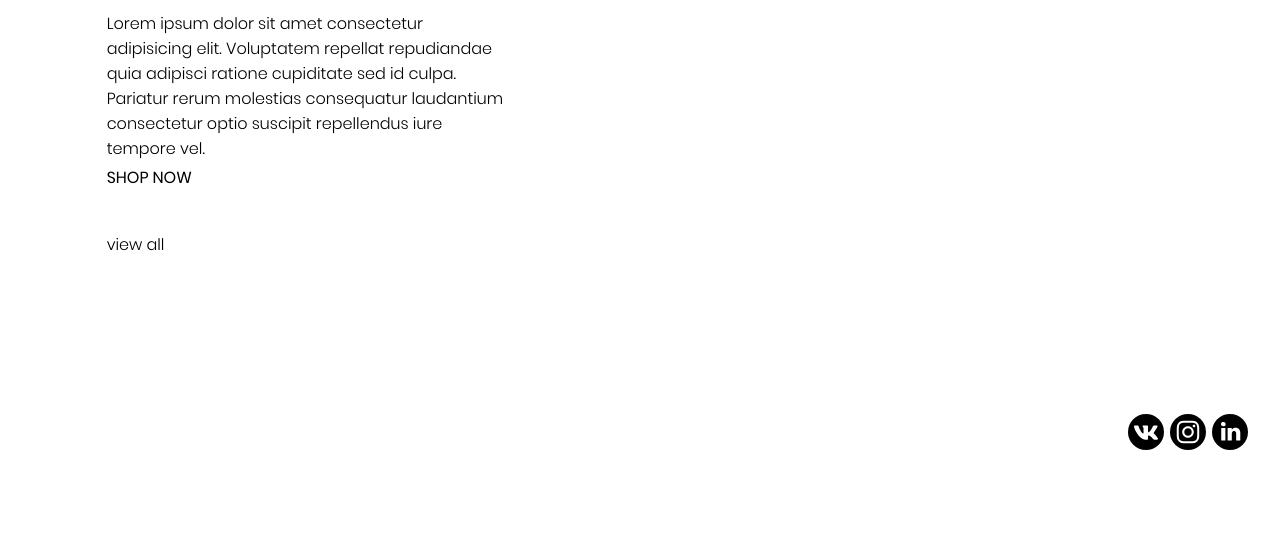
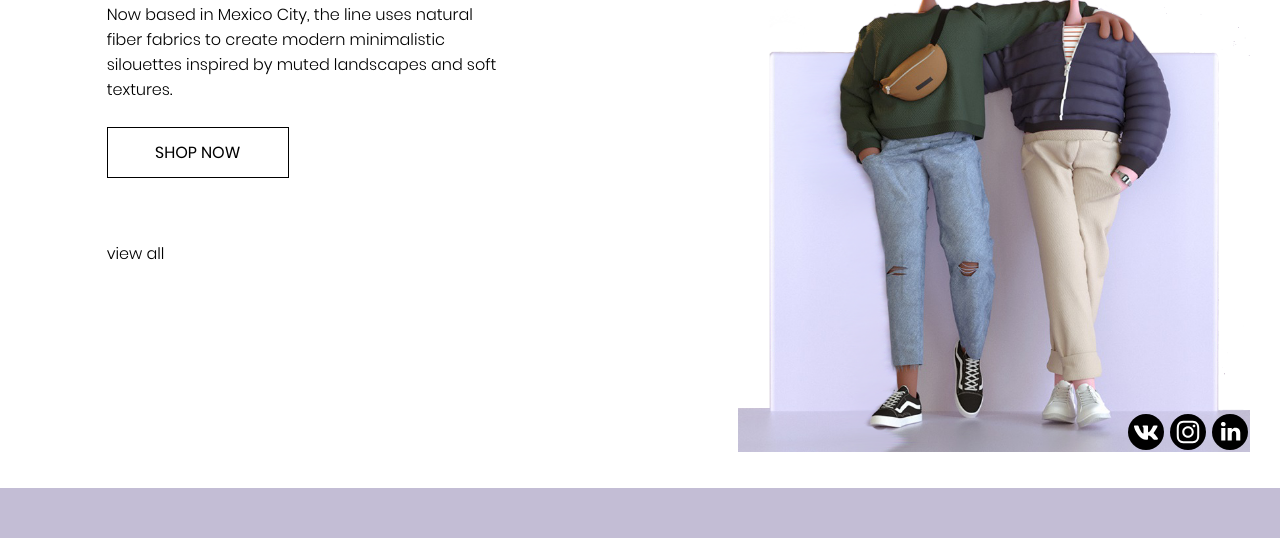
Before and after one commit to NikitaTin/clothes-shop, a plain HTML site: page index/index.html in a window 1280 px wide. Shown: the part 314-852 px from the top of the page. Before the commit the page ends 800 px from the top, so only its background shows below. Drawn offline with Linux system fonts and the light colour scheme.

Commit message:
#6 add picture background and edit article text background

```diff
--- a/index/index.css
+++ b/index/index.css
@@ -52,7 +52,7 @@
     align-self: center;
     /* self */
     display: grid;
-    grid-template-rows: 96px minmax(100px, 75%) 32px 64px;
+    grid-template-rows: 96px minmax(100px, 75%) 100px 64px;
 }
 /* #04 body grid */
 .index{
@@ -75,12 +75,17 @@
 }
 .article__text{
     font-family: light;
+    background: white;
 }
 .article__button{
     align-self: center;
     /* self */
     font-family: regular;
     text-transform: uppercase;
+    text-align: center;
+    border: 1px solid black;
+    width: 180px;
+    padding: 12px 0;
 }
 .article__desc{
     align-self: flex-end;
@@ -101,12 +106,21 @@
     width: 36px;
 }
 /* #09 index picture with absolute position */
-/* .index__pic{
+.index__pic{
     position: absolute;
     z-index: -1;
     right: 30px;
     top: calc((100% - 400px) / 2);
     width: 512px;
-    height: 512px;
-    background:gray url(./new-index-pic-noedit.jpg) center/512px;
-} */
+    height: 570px;
+    background: url(./new-index-pic-edit.png) no-repeat center/512px;
+}
+.index__pic__part{
+    background: #C3BDD5;
+    position: absolute;
+    z-index: -2;
+    bottom: -52px;
+    left: 0;
+    width: 100vw;
+    height: 50px;
+}
--- a/index/index.html
+++ b/index/index.html
@@ -22,12 +22,13 @@
     </header>
     <article class="article">
         <div class="article__title">new collections</div>
-        <div class="article__text text">Lorem ipsum dolor sit amet consectetur adipisicing elit. Voluptatem repellat repudiandae quia adipisci ratione cupiditate sed id culpa. Pariatur rerum molestias consequatur laudantium consectetur optio suscipit repellendus iure tempore vel.</div>
+        <div class="article__text text">Now based in Mexico City, the line uses natural fiber fabrics to create modern minimalistic silouettes inspired by muted landscapes and soft textures.</div>
         <div class="article__button button">shop now</div>
         <div class="article__desc">view all</div>
     </article>
-    <!-- <div class="index__pic"> -->
+    <div class="index__pic">
     </div>
+    <div class="index__pic__part"></div>
     <footer class="footer">
         <div class="footer__footer-link">
             <div class="footer-link__social-icon">
```
Also changed, not shown: index/new-index-pic-edit.png (added), 1 other file.
